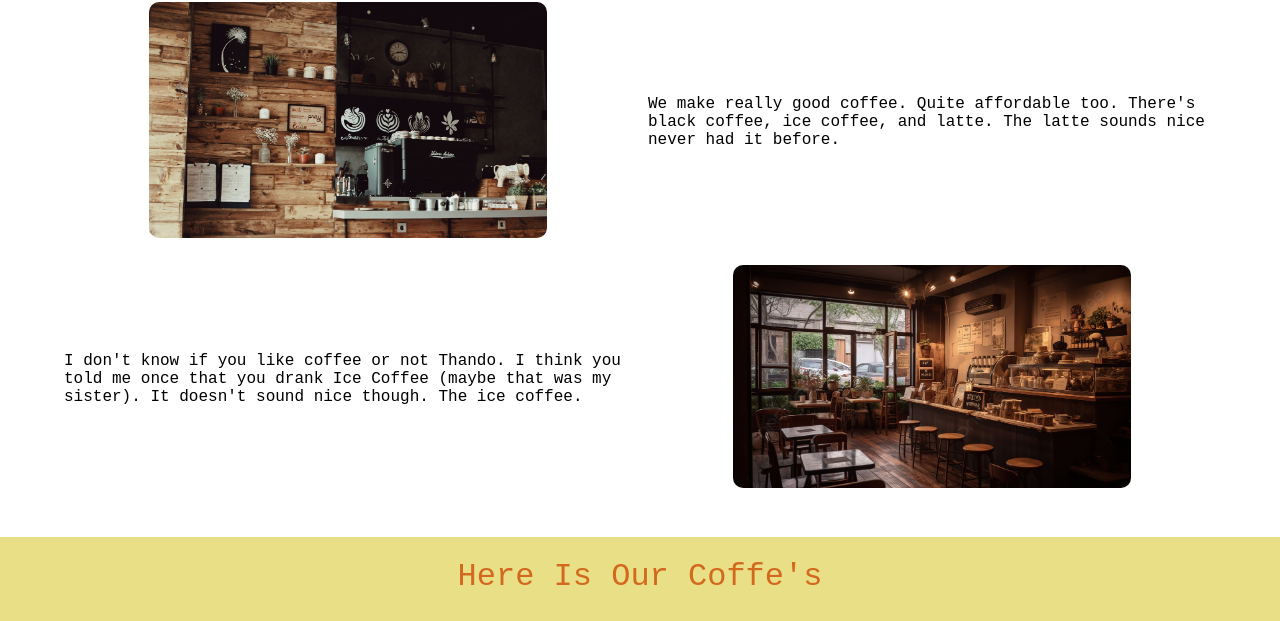
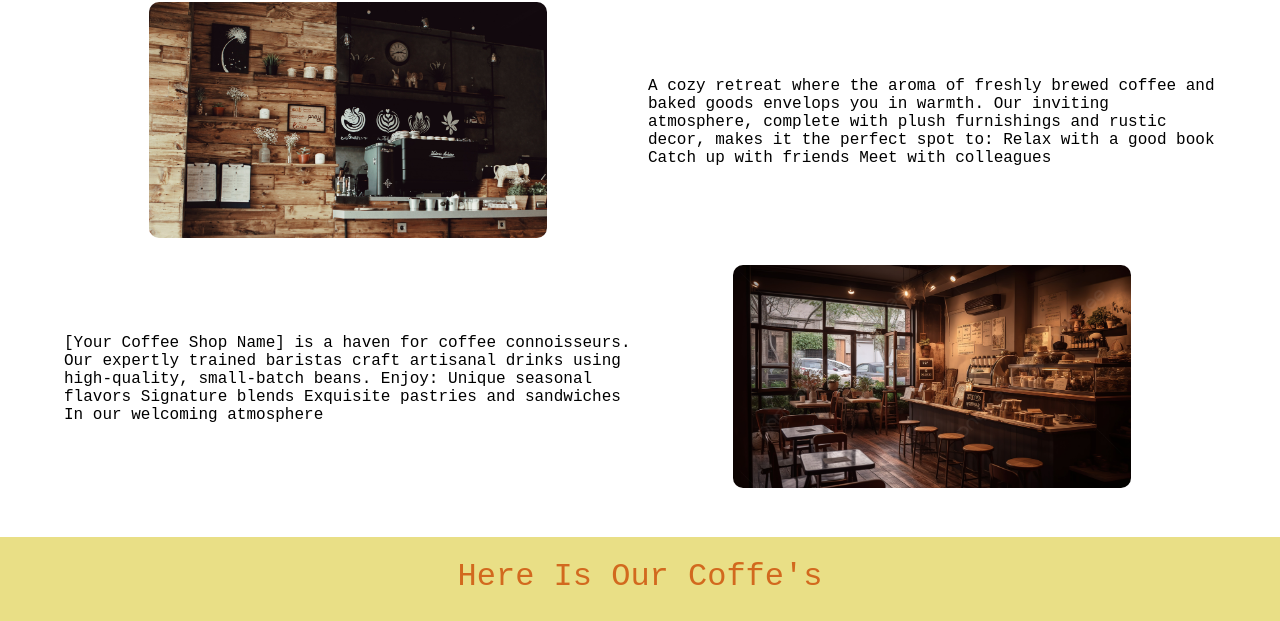
Before and after one commit to Khethelo06/coffeeShop, a plain HTML site: page index.html in a window 1280 px wide. Shown: the part 632-1253 px from the top of the page. Drawn offline with Linux system fonts and the light colour scheme.

Commit message:
Update index.html

```diff
--- a/index.html
+++ b/index.html
@@ -40,12 +40,19 @@
             </div>
             <div class="class2">
                 <div class="text1">
-                    <p>We make really good coffee. Quite affordable too. There's black coffee, ice coffee, and latte. The latte sounds nice never had it before.</p>
+                    <p>A cozy retreat where the aroma of freshly brewed coffee and baked goods envelops you in warmth. Our inviting atmosphere, complete with plush furnishings and rustic decor, makes it the perfect spot to:
+Relax with a good book
+Catch up with friends
+Meet with colleagues</p>
                 </div>
             </div>
             <div class="class3">
                 <div class="text2">
-                    <p>I don't know if you like coffee or not Thando. I think you told me once that you drank Ice Coffee (maybe that was my sister). It doesn't sound nice though. The ice coffee.</p>
+                    <p>[Your Coffee Shop Name] is a haven for coffee connoisseurs. Our expertly trained baristas craft artisanal drinks using high-quality, small-batch beans. Enjoy:
+Unique seasonal flavors
+Signature blends
+Exquisite pastries and sandwiches
+In our welcoming atmosphere</p>
                 </div>
             </div>
             <div class="class4">
```
